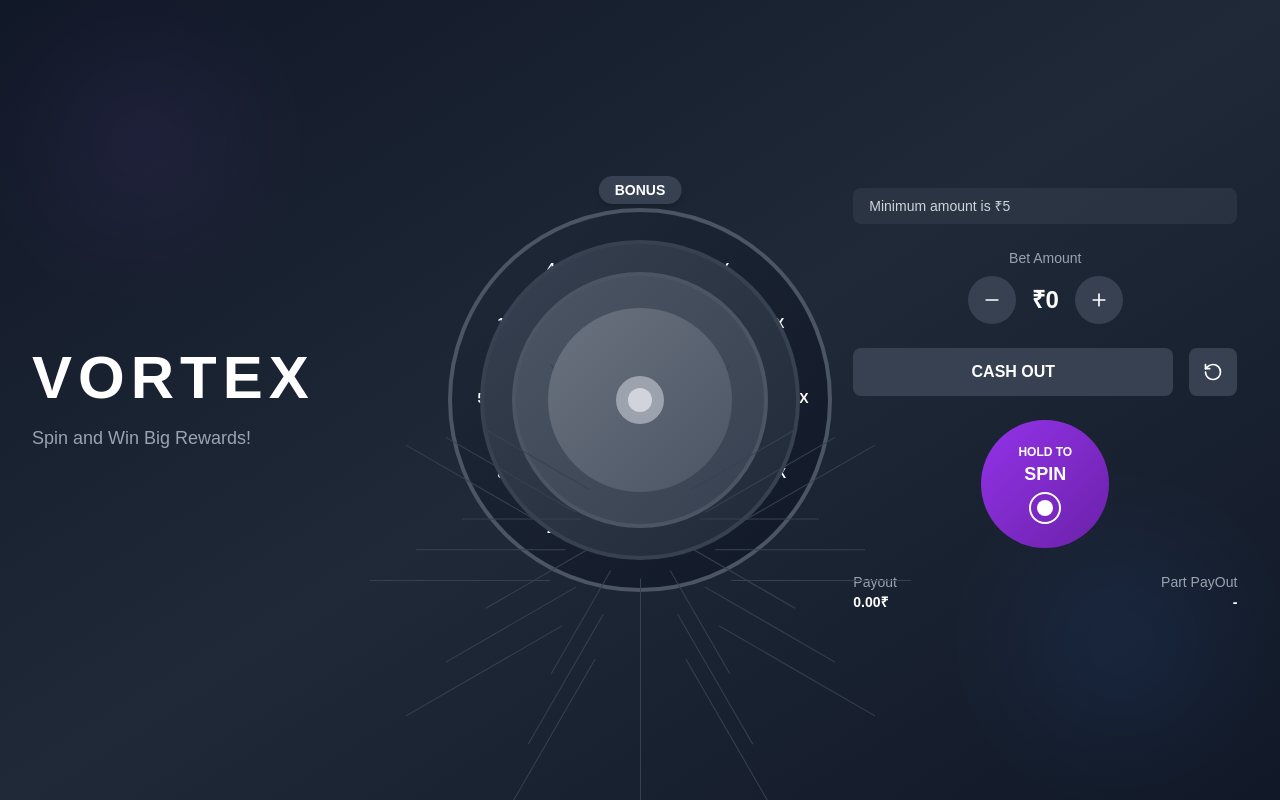
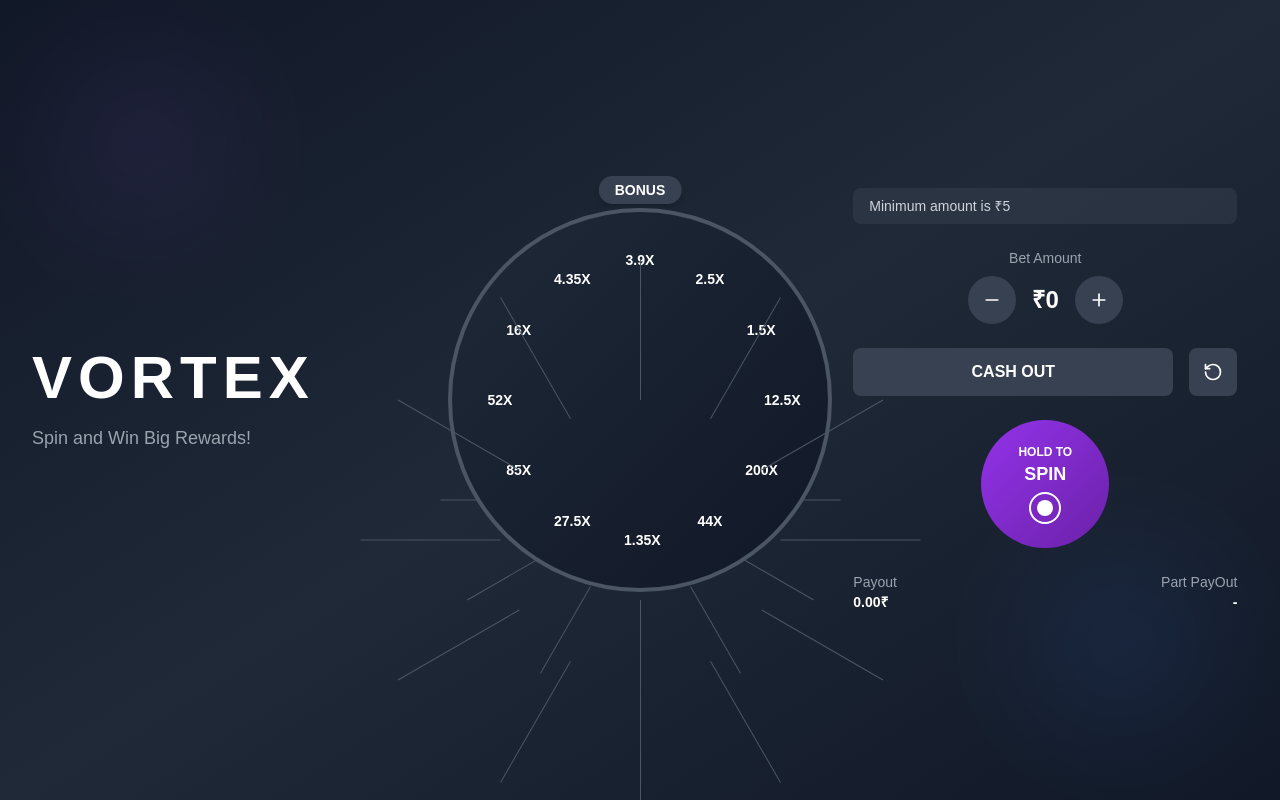
Before and after one commit to saywowtech/vortex-demo, a React (Create React App) app: page / in a window 1280 px wide. Built offline with nearby package versions, Linux system fonts and the light colour scheme.

Commit message:
Update App.js

```diff
--- a/src/App.js
+++ b/src/App.js
@@ -30,7 +30,7 @@ const App = ({ minimumAmount = 5, currency = '₹' }) => {
     setTimeout(() => setIsSpinning(false), 4000);
   };
 
-  const renderLabels = (radius, size = 'text-sm') =>
+  const renderLabels = (radius, size = 'text-sm') => (
     multipliers.map((value, index) => {
       const angle = (index * 30 - 90) * (Math.PI / 180);
       const x = Math.cos(angle) * radius;
@@ -38,37 +38,35 @@ const App = ({ minimumAmount = 5, currency = '₹' }) => {
       return (
         <div
           key={`${radius}-${index}`}
-          className={`absolute ${size} font-bold text-white`}
+          className={`absolute ${size} font-bold text-white pointer-events-none`}
           style={{
-            left: `calc(50% + ${x}px - 18px)`,
-            top: `calc(50% + ${y}px - 12px)`,
-            width: '36px',
-            textAlign: 'center',
+            left: `calc(50% + ${x}px - 16px)`,
+            top: `calc(50% + ${y}px - 10px)`,
+            width: '32px',
+            textAlign: 'center'
           }}
         >
           {value}
         </div>
       );
-    });
+    })
+  );
 
-  const renderSegments = (count, radius) => {
-    const lines = [];
-    for (let i = 0; i < count; i++) {
-      const angle = (i * 360) / count;
-      const rotate = `rotate(${angle}deg)`;
-      lines.push(
-        <div
-          key={i}
-          className="absolute left-1/2 top-1/2 w-px h-[48%] bg-gray-700"
-          style={{
-            transform: `${rotate} translateY(-50%)`,
-            transformOrigin: 'bottom center',
-          }}
-        />
-      );
-    }
-    return lines;
-  };
+  const renderDividers = (radius) => (
+    multipliers.map((_, index) => (
+      <div
+        key={`line-${radius}-${index}`}
+        className="absolute w-px bg-gray-600"
+        style={{
+          height: `${radius}px`,
+          left: '50%',
+          top: '50%',
+          transform: `rotate(${index * 30}deg) translateY(-${radius}px)`,
+          transformOrigin: 'bottom center'
+        }}
+      />
+    ))
+  );
 
   return (
     <div className="min-h-screen bg-gradient-to-br from-gray-900 via-gray-800 to-gray-900 text-white relative overflow-hidden">
@@ -85,31 +83,19 @@ const App = ({ minimumAmount = 5, currency = '₹' }) => {
 
         <div className="flex-1 flex justify-center">
           <div className="relative w-96 h-96">
-            {/* Outer ring */}
-            <div
-              ref={outerRef}
-              className="absolute inset-0 rounded-full border-4 border-gray-600 bg-gradient-to-br from-gray-800 to-gray-900"
-            >
-              {renderLabels(150)}
-              {renderSegments(12, 150)}
+            <div ref={outerRef} className="absolute inset-0 rounded-full border-4 border-gray-600 bg-gradient-to-br from-gray-800 to-gray-900 z-30">
+              {renderLabels(140)}
+              {renderDividers(140)}
             </div>
 
-            {/* Middle ring */}
-            <div
-              ref={middleRef}
-              className="absolute inset-8 rounded-full border-4 border-gray-700 bg-gradient-to-br from-gray-700 to-gray-800"
-            >
-              {renderLabels(110, 'text-xs')}
-              {renderSegments(12, 110)}
+            <div ref={middleRef} className="absolute inset-8 rounded-full border-4 border-gray-700 bg-gradient-to-br from-gray-700 to-gray-800 z-20">
+              {renderLabels(100, 'text-xs')}
+              {renderDividers(100)}
             </div>
 
-            {/* Inner ring */}
-            <div
-              ref={innerRef}
-              className="absolute inset-16 rounded-full border-4 border-gray-600 bg-gradient-to-br from-gray-600 to-gray-700"
-            >
-              {renderLabels(70, 'text-[10px]')}
-              {renderSegments(12, 70)}
+            <div ref={innerRef} className="absolute inset-16 rounded-full border-4 border-gray-600 bg-gradient-to-br from-gray-600 to-gray-700 z-10">
+              {renderLabels(60, 'text-[10px]')}
+              {renderDividers(60)}
               <div className="absolute inset-8 rounded-full bg-gradient-to-br from-gray-500 to-gray-600 flex items-center justify-center">
                 <div className="w-12 h-12 bg-gray-400 rounded-full flex items-center justify-center">
                   <div className="w-6 h-6 bg-gray-300 rounded-full"></div>
```
